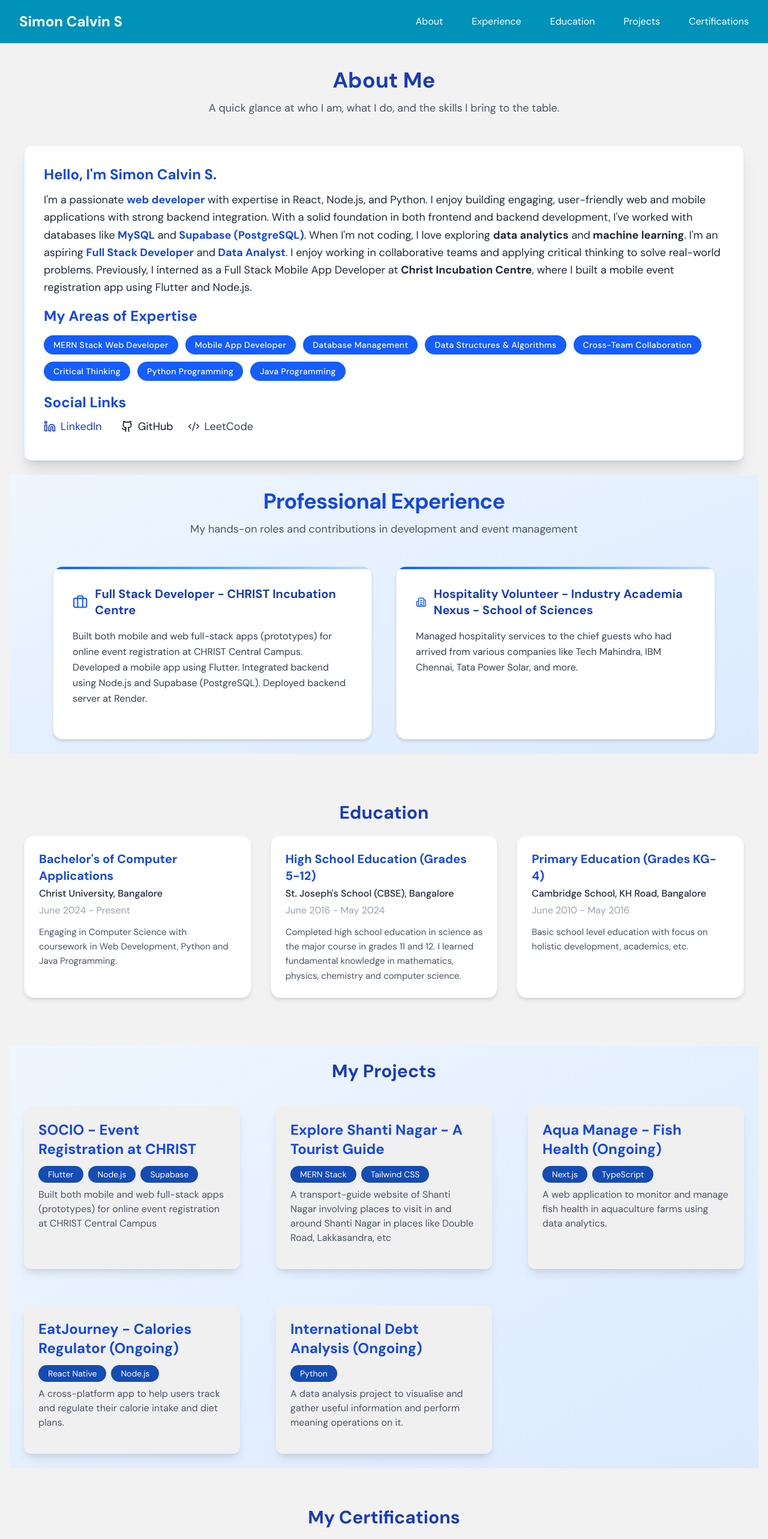
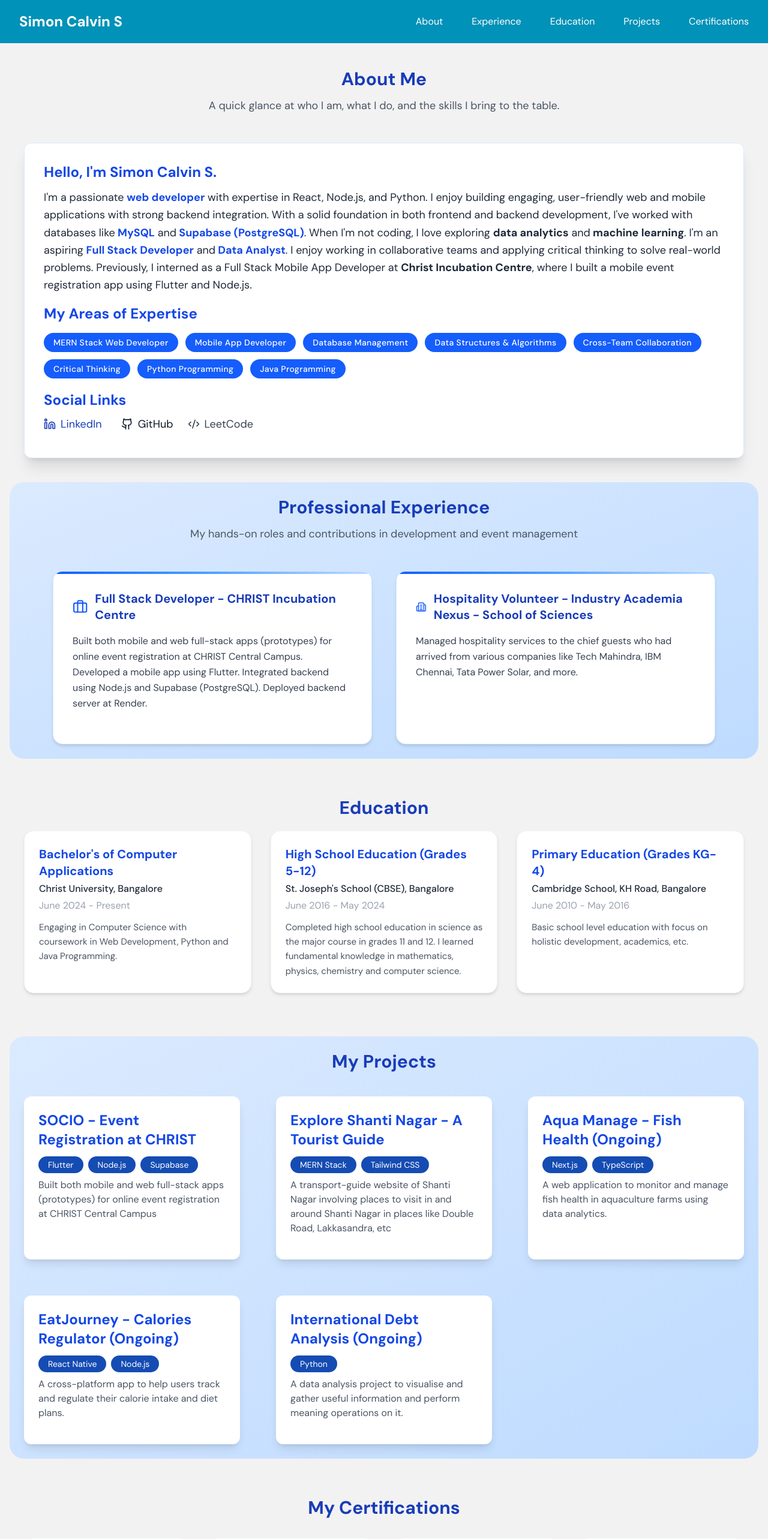
Before and after one commit to SimonCalvinS1/my-portfolio, a React (Vite) app: page / in a window 1280 px wide. Shown: the top 2566 px of the page at 60% size. Built offline with nearby package versions, Linux system fonts and the light colour scheme.

Commit message:
Add LeetCode in Footer

```diff
--- a/src/components/AboutMe.jsx
+++ b/src/components/AboutMe.jsx
@@ -9,7 +9,7 @@ function AboutMe() {
     <section className="py-6">
       <div id="about" className="mx-auto px-6">
         <div className="text-center mb-12">
-          <h1 className="text-4xl font-semibold text-blue-800 mb-3">About Me</h1>
+          <h1 className="text-3xl font-bold text-blue-800 mb-3">About Me</h1>
           <p className="text-gray-600 text-lg max-w-3xl mx-auto">
             A quick glance at who I am, what I do, and the skills I bring to the table.
           </p>
--- a/src/components/Education.jsx
+++ b/src/components/Education.jsx
@@ -26,10 +26,10 @@ const Education = () => {
   ];
 
   return (
-    <div className="py-20">
+    <div className="py-16">
       <div className="mx-auto px-6">
         {/* Section Header */}
-        <h1 className="text-3xl font-semibold text-center text-blue-800 mb-5">
+        <h1 className="text-3xl font-bold text-center text-blue-800 mb-5">
           Education
         </h1>
 
--- a/src/components/Experience.jsx
+++ b/src/components/Experience.jsx
@@ -18,11 +18,11 @@ function Experience() {
   ];
 
   return (
-    <section className="py-6 bg-gradient-to-br from-blue-50 to-blue-100">
+    <section className="py-6 mt-4 bg-gradient-to-br from-blue-100 to-blue-200 rounded-3xl">
       <div className="max-w-6xl mx-auto px-6">
         {/* Header */}
         <header className="text-center mb-12">
-          <h2 className="text-4xl font-semibold text-blue-700 mb-3 tracking-tight">
+          <h2 className="text-3xl font-bold text-blue-800 mb-3">
             Professional Experience
           </h2>
           <p className="text-gray-600 text-lg">
--- a/src/components/Footer.jsx
+++ b/src/components/Footer.jsx
@@ -8,7 +8,7 @@ function Footer() {
         <div className="grid grid-cols-3 gap-[300px] mb-3">
           {/* Contact Section */}
           <div>
-            <h3 className="text-lg font-bold mb-4 text-white">Contact</h3>
+            <h3 className="text-lg font-bold mb-2 text-white text-center">Contact</h3>
             <p className="text-white leading-relaxed">
               simoncalvin9b@gmail.com
             </p>
@@ -16,7 +16,7 @@ function Footer() {
 
           {/* Social Links Section */}
           <div>
-            <h3 className="text-lg font-bold mb-4 text-white">Social Links</h3>
+            <h3 className="text-lg font-bold mb-2 text-white text-center">Social Links</h3>
             <nav className="flex flex-row gap-2">
               <a
                 href="https://www.linkedin.com/in/simon-calvin-s"
@@ -33,11 +33,19 @@ function Footer() {
                 className={hrefStyle}>
                   GitHub
               </a>
+              <span className="text-white">|</span>
+              <a
+                href="https://leetcode.com/u/SimonCalvinS"
+                target="_blank"
+                rel="noopener noreferrer"
+                className={hrefStyle}>
+                  LeetCode
+              </a>
             </nav>
           </div>
 
           <div>
-            <h3 className="text-lg font-bold mb-4 text-white">Navigate To</h3>
+            <h3 className="text-lg font-bold mb-2 text-white text-center">Navigate To</h3>
             <nav className="flex flex-row gap-2">
               <a href="#about" className={hrefStyle}>
                 About
--- a/src/components/Projects.jsx
+++ b/src/components/Projects.jsx
@@ -40,13 +40,13 @@ function Projects() {
   ];
 
     return (
-    <section className="py-6 bg-gradient-to-br from-blue-50 to-blue-100">
+    <section className="py-6 mt-2 bg-gradient-to-br from-blue-100 to-blue-200 rounded-3xl">
       <div className="mx-auto px-6">
         <header className="text-3xl text-center text-blue-800 font-semibold mb-4">My Projects</header>
         <br />
         <div className="grid grid-cols-1 md:grid-cols-2 lg:grid-cols-3 gap-15">
           {projects.map((project) => (
-            <div key={project.id} className="bg-[#f0f0f0] rounded-xl shadow-lg overflow-hidden hover:shadow-xl transition-shadow duration-300 flex flex-col">
+            <div key={project.id} className="bg-white rounded-xl shadow-lg overflow-hidden hover:shadow-xl transition-shadow duration-300 flex flex-col">
               <div className="p-6 flex flex-col flex-grow">
                 <h3 className="text-2xl text-blue-700 font-bold">{project.title}</h3>
                 <div className="flex flex-wrap gap-2 mb-2 mt-1">
```
